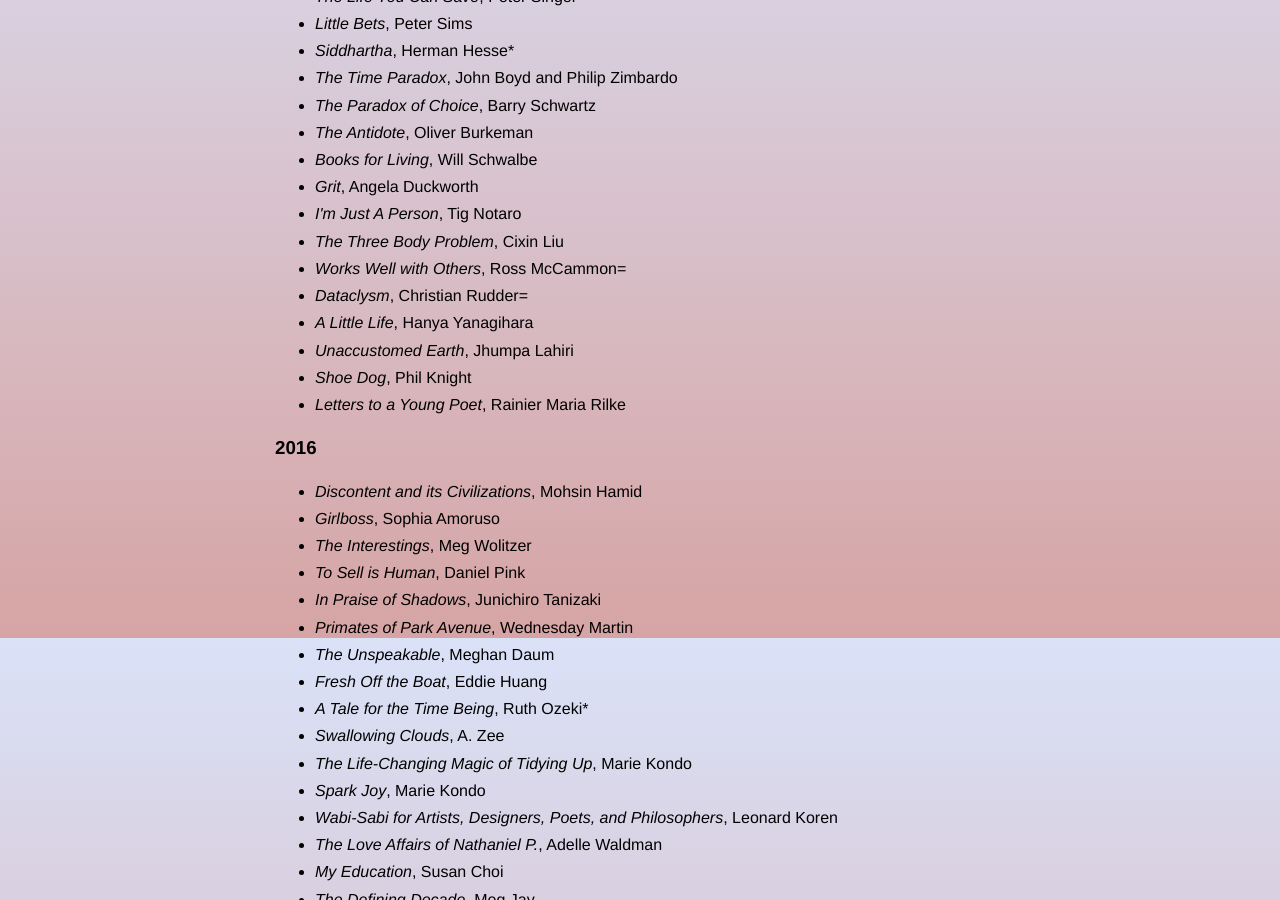
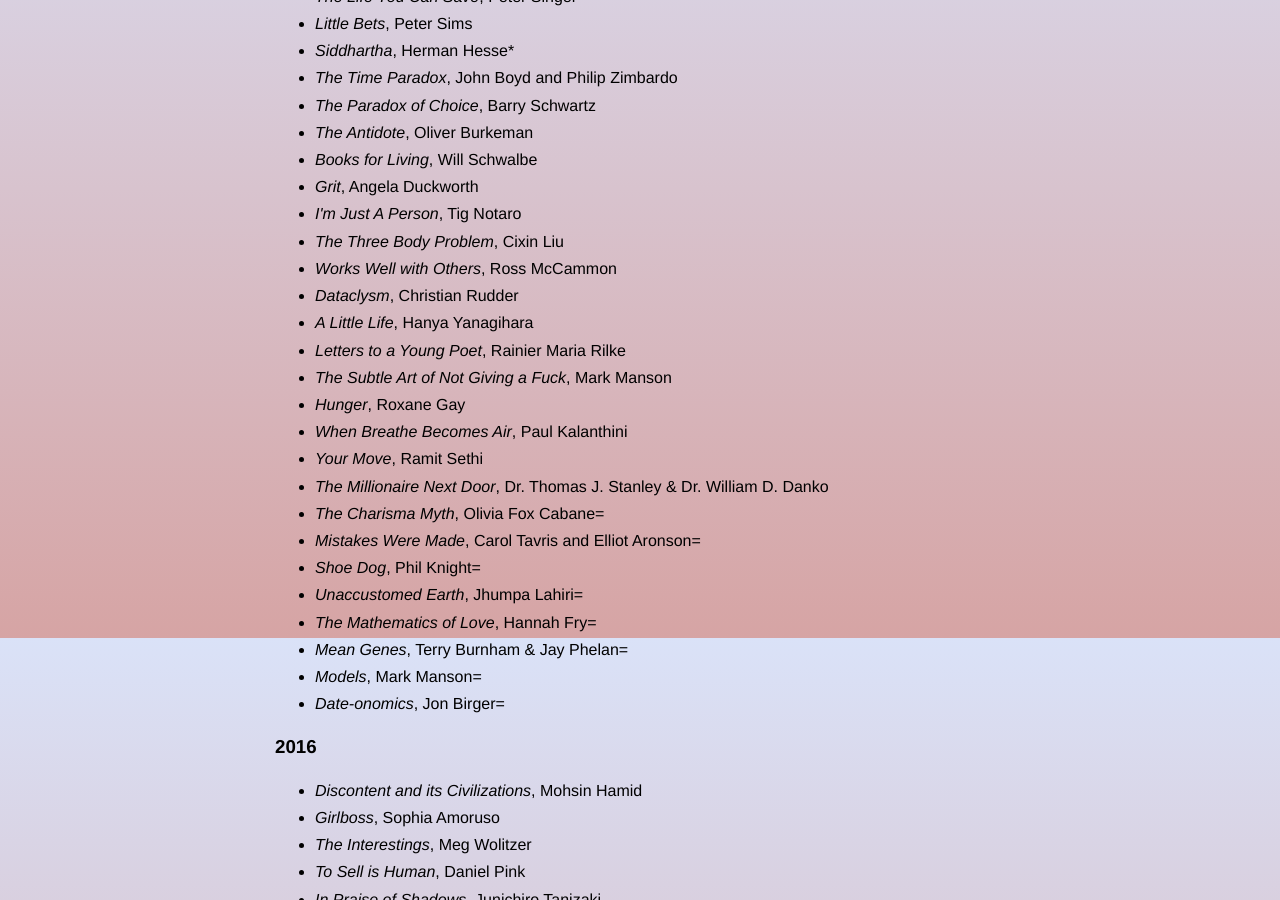
Before and after one commit to eating247/eating247.github.io, a Jekyll site: the page built from books.html, in a window 1280 px wide and 900 px high, scrolled down 262 px. Built offline with Jekyll 4.4.1, drawn with Linux system fonts in a browser that asks for light colours.

Commit message:
Update with current reading list

```diff
--- a/books.html
+++ b/books.html
@@ -22,12 +22,23 @@ layout: default
   <li><i>Grit</i>, Angela Duckworth</li>
   <li><i>I'm Just A Person</i>, Tig Notaro</li>
   <li><i>The Three Body Problem</i>, Cixin Liu</li>
-  <li><i>Works Well with Others</i>, Ross McCammon=</li>
-  <li><i>Dataclysm</i>, Christian Rudder=</li>
+  <li><i>Works Well with Others</i>, Ross McCammon</li>
+  <li><i>Dataclysm</i>, Christian Rudder</li>
   <li><i>A Little Life</i>, Hanya Yanagihara</li>
-  <li><i>Unaccustomed Earth</i>, Jhumpa Lahiri</li>
-  <li><i>Shoe Dog</i>, Phil Knight</li>
   <li><i>Letters to a Young Poet</i>, Rainier Maria Rilke</li>
+  <li><i>The Subtle Art of Not Giving a Fuck</i>, Mark Manson</li>
+  <li><i>Hunger</i>, Roxane Gay</li>
+  <li><i>When Breathe Becomes Air</i>, Paul Kalanthini</li>
+  <li><i>Your Move</i>, Ramit Sethi</li>
+  <li><i>The Millionaire Next Door</i>, Dr. Thomas J. Stanley &amp; Dr. William D. Danko</li>
+  <li><i>The Charisma Myth</i>, Olivia Fox Cabane=</li>
+  <li><i>Mistakes Were Made</i>, Carol Tavris and Elliot Aronson=</li>
+  <li><i>Shoe Dog</i>, Phil Knight=</li>
+  <li><i>Unaccustomed Earth</i>, Jhumpa Lahiri=</li>
+  <li><i>The Mathematics of Love</i>, Hannah Fry=</li>
+  <li><i>Mean Genes</i>, Terry Burnham &amp; Jay Phelan=</li>
+  <li><i>Models</i>, Mark Manson=</li>
+  <li><i>Date-onomics</i>, Jon Birger=</li>
 </ul>
 
 <h3>2016</h3>
```
Also changed, not shown: index.html (+0 -10 lines).
